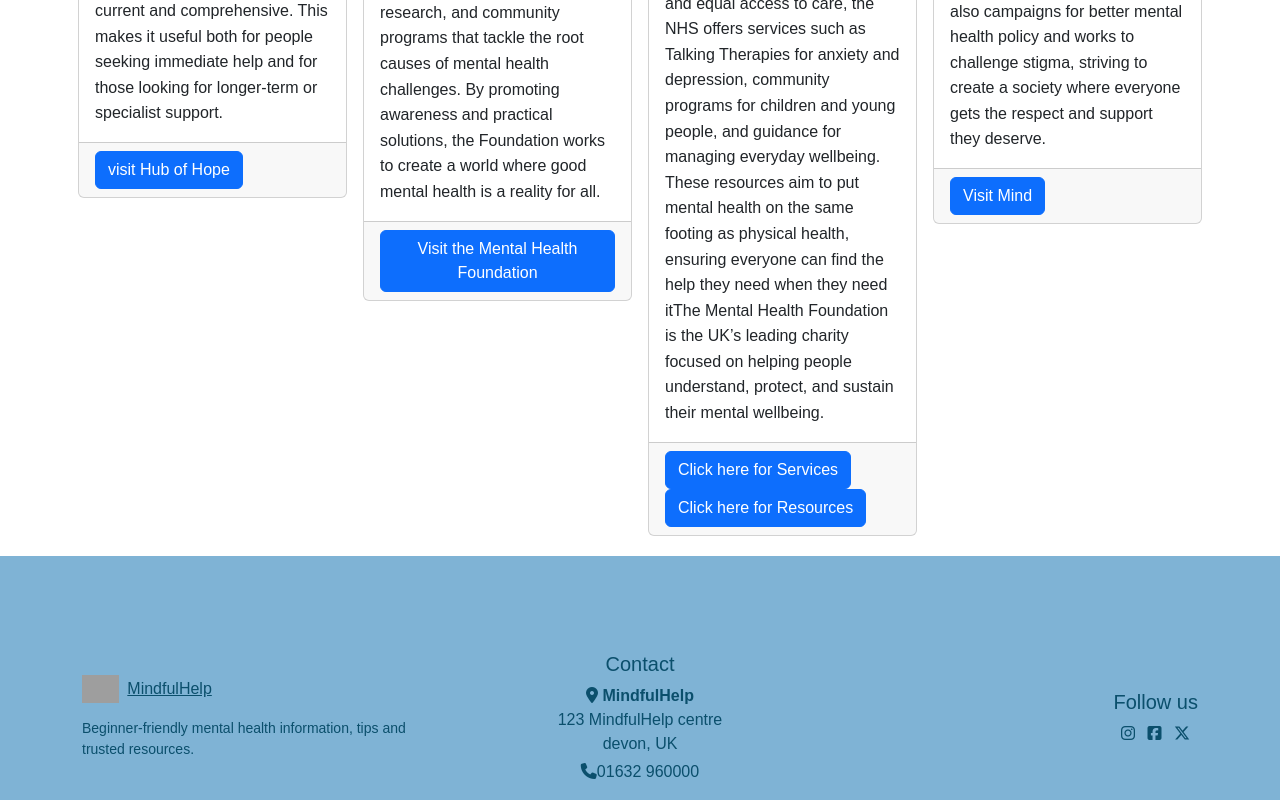
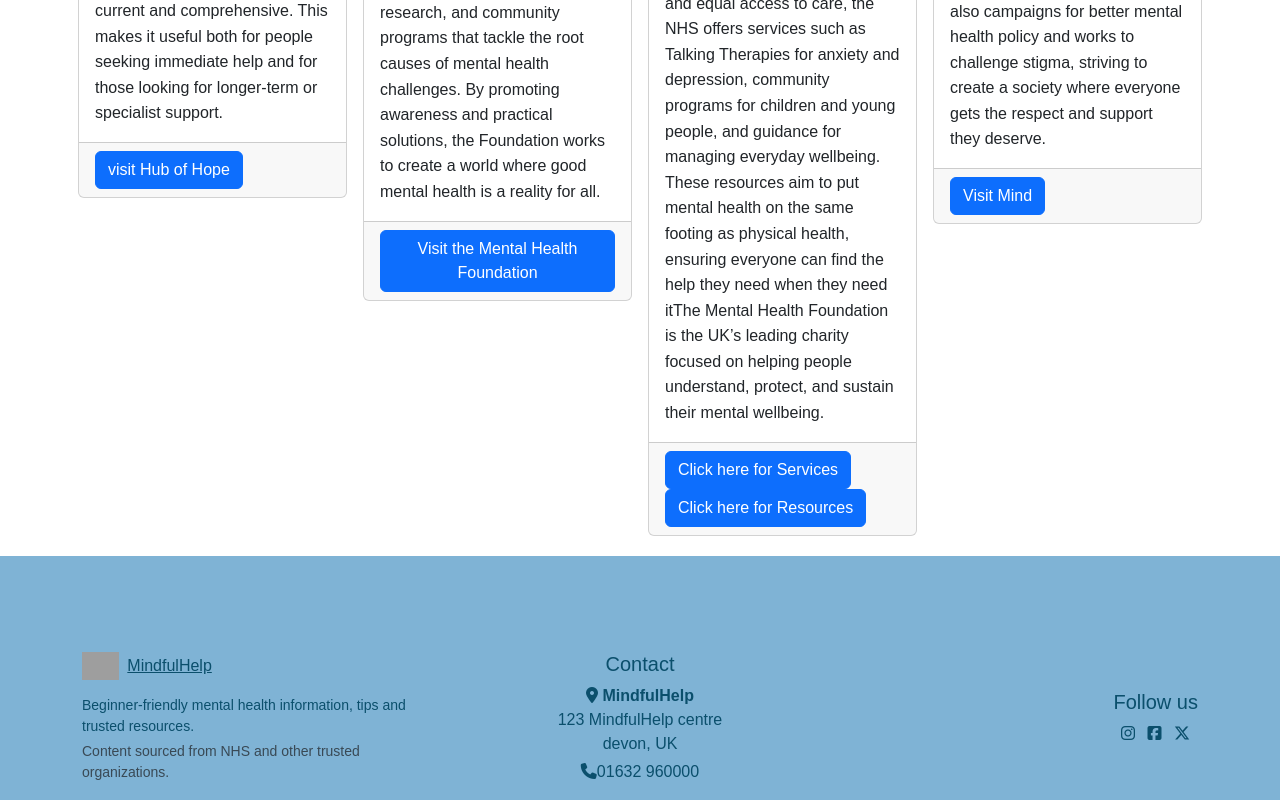
Before and after one commit to JoshuaCottle/Portfolio-Project, a website: page index.html in a window 1280 px wide. Shown: the part 1145-1945 px from the top of the page. Drawn offline with nearby package versions, Linux system fonts and the light colour scheme; grey boxes are pictures that could not be loaded; a web font is replaced by a local one.

Commit message:
updated readme

```diff
--- a/index.html
+++ b/index.html
@@ -210,6 +210,9 @@
                         Beginner-friendly mental health information, tips
                         and trusted resources.
                     </p>
+                    <p class="small text-muted mt-1 mb-0">
+                        Content sourced from NHS and other trusted organizations.
+                    </p>
                 </div>
 
                 <!-- Contact info -->
```
Also changed, not shown: tips.html (+3 -0 lines), README.md, assets/images/Html validity check.png (added).
